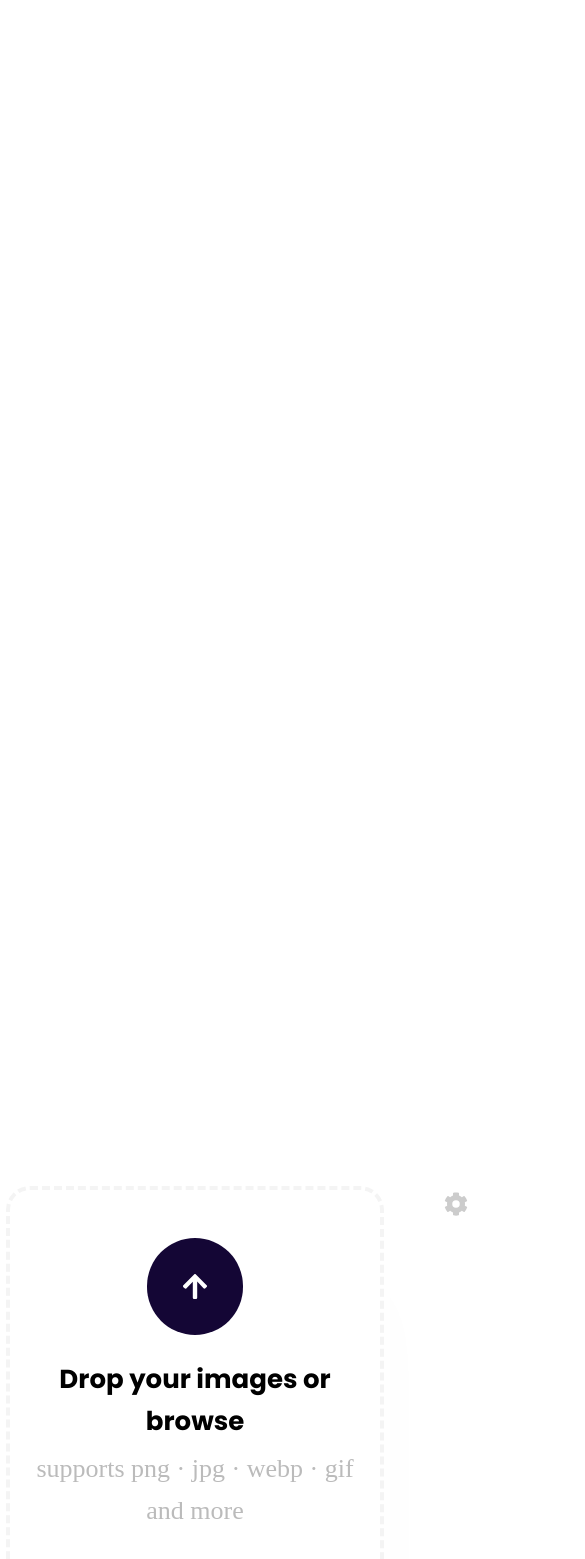
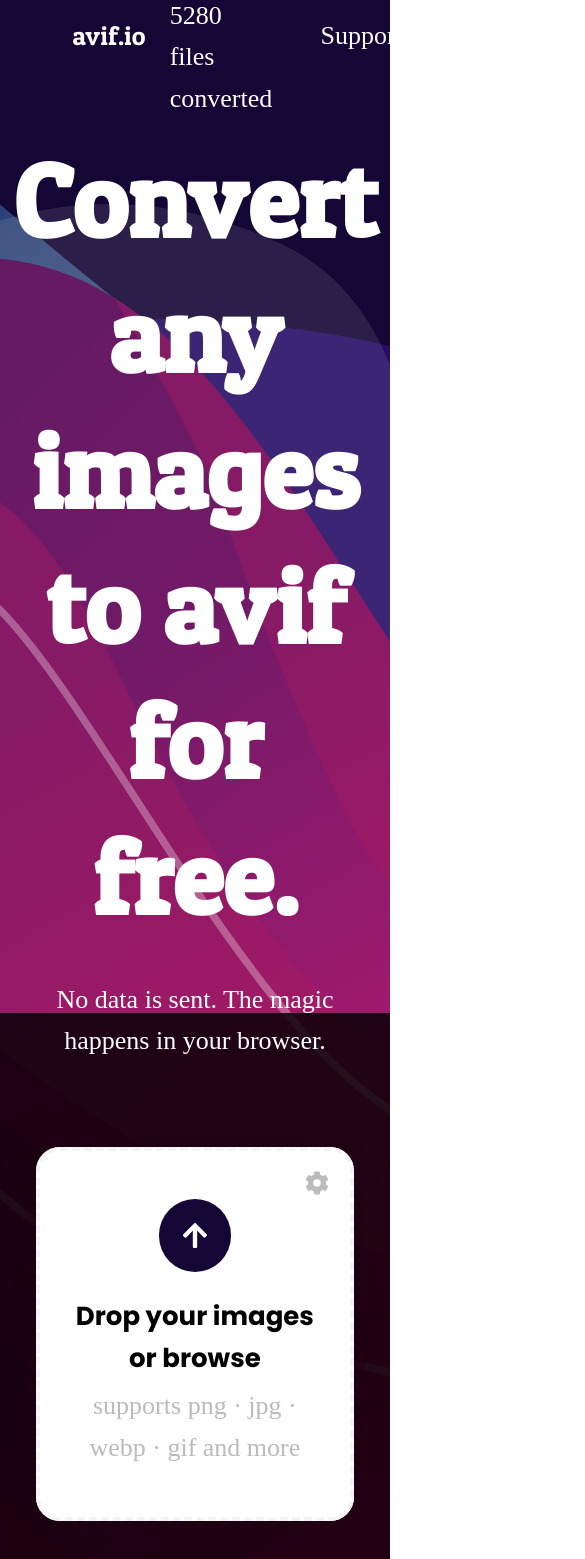
Before and after one commit to loki315zx/avif.io, a Next.js app: page / in a window 390 px wide. Shown: the top 1559 px of the page, 585 px wide, since content can reach past the window. Built offline with nearby package versions, Linux system fonts and the light colour scheme; a web font is replaced by a local one.

Commit message:
further changes

```diff
--- a/components/App.tsx
+++ b/components/App.tsx
@@ -21,7 +21,6 @@ export default function App() {
     useYuv444: false,
     keepTransparency: true,
   });
-  const [tutorial, setTutorial] = useState("css");
 
   useEffect(() => {
     setConverter(new Converter());
@@ -89,28 +88,6 @@ export default function App() {
       </div>
 
 
-      <div className="section center" id="about">
-        created by{" "}
-        <a
-          title="ux designer"
-          href="https://www.linkedin.com/in/justinschmitz97/"
-        >
-          Justin Schmitz
-        </a>{" "}
-        &{" "}
-        <a title="programmer" href="https://github.com/ennmichael">
-          Niksa Sporin
-        </a>
-        <div>
-        This website uses GA to improve performance.
-        <a
-          href="https://tools.google.com/dlpage/gaoptout?hl=de"
-          title="google analytics"
-        >
-          Click to deactivate.
-        </a>
-        </div>
-      </div>
     </div>
   );
 }
--- a/components/Conversion.tsx
+++ b/components/Conversion.tsx
@@ -113,22 +113,18 @@ export default function Conversion(props: ConversionProps) {
       href={outputObjectURL}
       className={`conversion ${finished ? "finished" : "progress"}`}
     >
-      <div className="flex-center">
+      <div className="conversion_information">
         <p className="filename">
           {fileName}
           {finished ? ".avif" : ""}
         </p>
-        <span className="remaining-time">
-          {" "}
-          {!finished && remainingTime && " · " + remainingTime}
+        <div className="conversion_meta">
+
+        <span className="conversion_format">
+        {originalFormat} · {prettyBytes(originalSize)}
         </span>
-      </div>
-      <div className="flex-center">
-        <p className={"meta"}>
-          <span className="originalformat">
-            {originalFormat} · {prettyBytes(originalSize)}
-          </span>
-          <span className="conversionformat">
+
+          <span className="conversion_outcome">
             {percentageSaved > 0 && (
               <>
                 {" "}
@@ -136,7 +132,13 @@ export default function Conversion(props: ConversionProps) {
               </>
             )}{" "}
           </span>
-        </p>
+
+        <span className="remaining-time">
+          {" · "}
+          {!finished && remainingTime && "" + remainingTime}
+        </span>
+
+        </div>
       </div>
       <span className={"download"} />
       <ProgressBar progress={progress} />
--- a/components/ConversionsCounter.tsx
+++ b/components/ConversionsCounter.tsx
@@ -15,13 +15,13 @@ d += 0.1;
 d = Math.round(d * 10) / 10;
 e = Math.round(e * 10) / 10;
 count += (Math.pow(b+c+d, e)/10);
-count = Math.round(count);
+count = Math.round(count / 40) * 40;
 }
 
 export default function ConversionsCounter() {
   return (
     <div className="conversionscounter">
-      already {count} files converted, without uploading
+      over {count} files converted
     </div>
   );
 }
--- a/components/ProgressBar.tsx
+++ b/components/ProgressBar.tsx
@@ -12,8 +12,9 @@ export default function ProgressBar(props: ProgressBarProps) {
   };
 
   return (
-    <div className={"bar-container"}>
+    <>
       <div className={"bar-inner"} style={innerStyle} />
-    </div>
+      <div className={"bar-inner-small"} style={innerStyle} />
+    </>
   );
 }
--- a/styles/globals.css
+++ b/styles/globals.css
@@ -6,12 +6,12 @@
   --f2: calc(var(--f1) * 2);
   --f3: calc(var(--f2) * 2);
 
-  --s0: 8px;
+  --s0: calc(4px + 0.5vh);
   --s1: calc(var(--s0) * 2);
   --s2: calc(var(--s1) * 2);
   --s3: calc(var(--s2) * 2);
-  --s4: calc(var(--s3) * 2);
-  --s5: calc(var(--s4) * 2);
+  --s4: calc(var(--s3) * 1.5);
+  --s5: calc(var(--s4) * 1.5);
 
   --lineheight-text: 1.6;
   --lineheight-headline: 1.3;
@@ -233,14 +233,27 @@ span {
   background-size: cover;
   background-position: top left;
   padding: var(--s2);
+  position:relative
+}
+
+.app-container:before {
+  background: black;
+  position: absolute;
+  top: 120vh;
+  bottom: 0px;
+  content: "";
+  right: 0;
+  left: 0;
+  opacity: 0.8;
+  backdrop-filter: blur(200px);
 }
 
 .main-container {
   display: flex;
   justify-content: center;
   align-items: center;
-  padding: var(--s0);
-  max-width: calc(var(--s5) * 3);
+  padding: var(--s1);
+  max-width: calc(var(--s5) * 6);
   border-radius: var(--radius500);
   box-shadow: 0 2.8px 2.2px rgba(43, 51, 60, 0.003),
     0 6.7px 5.3px rgba(43, 51, 60, 0.004), 0 12.5px 10px rgba(43, 51, 60, 0.005),
@@ -263,7 +276,7 @@ span {
   background: var(--white);
   z-index: 99;
   border-radius: var(--radius500);
-  transition: all 0.2s ease-in-out;
+  transition: all 0.2s ease-in-out
 }
 
 .dropzone-container.active {
@@ -329,17 +342,16 @@ span {
 .conversion {
   display: flex;
   justify-content: space-between;
-  padding: var(--s1);
   border-radius: var(--radius300);
   margin-top: var(--s1);
   align-self: normal;
-  align-items: center;
   position: relative;
   background: var(--white);
   color: var(--blue800);
   animation: flip-in-hor-bottom 0.6s cubic-bezier(0.25, 0.46, 0.45, 0.94) both;
   z-index: 1;
   pointer-events: none;
+  flex-direction: column;
 }
 
 .conversion:first-of-type {
@@ -353,24 +365,38 @@ span {
 
 .bar-container {
   position: absolute;
-  border-radius: 2px 0 0 2px;
+  border-radius: var(--radius300);
   margin: 0;
   z-index: 0;
-  bottom: var(--s0);
-  height: calc(var(--s0) / 2);
-  background: var(--blue100);
-  width: calc(100% - var(--s1));
+  bottom: 0;
+  top: 0;
+  left: 0;
+  right: 0;
 }
 
 .bar-inner {
-  height: 100%;
   transition: all 0.3s ease-out;
-  background-color: var(--blue500);
+  background-color: var(--gray1);
   border-radius: var(--radius300);
+  position: absolute;
+  top: 0;
+  left: 0;
+  bottom: 0;
 }
 
+.bar-inner-small {
+  height: 2px;
+  transition: all 0.3s ease-out;
+  background: linear-gradient(90deg, var(--color100), var(--color300), var(--color500));
+  margin-bottom: var(--s1);
+  z-index:999
+}
+
+
+
 .progress .bar-inner {
-  border-radius: 12px 0 0 12px;
+  border-radius: var(--radius300) 0 0 var(--radius300);
+  background: var(--gray1);
 }
 
 .finished-conversion {
@@ -378,18 +404,20 @@ span {
 }
 
 .conversion.finished {
-  background: var(--white);
-  color: var(--blue800);
   animation-duration: 0.75s;
   animation-name: bounceIn;
   pointer-events: all;
 }
 
-.meta {
-  color: var(--blue700);
-  margin-right: var(--s3);
-  border-radius: var(--radius300);
-  padding: var(--s0);
+.conversion_information {
+  display: flex;
+    flex-direction: column;
+    align-items: baseline;
+    padding: var(--s1);
+}
+
+.conversion_meta {
+  color: var(--gray2);
   z-index: 999;
 }
 
@@ -397,25 +425,23 @@ span {
   position: relative;
   z-index: 99;
   text-align: left;
-  max-width: 360px;
+  max-width: 300px;
   white-space: nowrap;
   overflow: hidden;
   text-overflow: ellipsis;
+  font-weight: bold;
 }
 
 .download {
-  width: var(--s3);
+  width: var(--s4);
   transition: all 0.3s ease;
   transform: scale(0);
   position: absolute;
   right: 0;
   height: 100%;
-  border-radius: 0 8px 8px 0;
-  background: radial-gradient(
-    circle at bottom right,
-    #29a2ff 50%,
-    #00c1ff 100%
-  );
+  border-radius: 0 var(--radius300) var(--radius300) 0;
+  background: radial-gradient( circle at bottom right, var(--color500) 30%, var(--color300) 100% );
+  z-index: 9999;
 }
 
 .download:after {
@@ -430,7 +456,7 @@ span {
   background-size: 25%;
   background-repeat: no-repeat;
   background-position: center;
-  border-radius: 0 8px 8px 0;
+  border-radius: 0 var(--radius300) var(--radius300) 0;
   z-index: 99999;
 }
 
@@ -438,23 +464,7 @@ span {
   transform: scale(1);
 }
 
-.finished .download:before {
-  content: "";
-  position: absolute;
-  animation: pulse 2s 1;
-  animation-delay: 2s;
-  top: 0;
-  left: 0;
-  bottom: 0;
-  right: 0;
-  height: 100%;
-  border-radius: 0 8px 8px 0;
-  width: var(--s3);
-}
 
-.download:hover {
-  transform: scale(0.9);
-}
 
 .downloadall {
   background-color: var(--blue500);
@@ -485,11 +495,11 @@ span {
   display: none;
 }
 
-.finished .originalformat {
+.finished .conversion_format {
   display: none;
 }
 
-.progress .conversionformat {
+.progress .conversion_outcome {
   display: none;
 }
 
@@ -816,15 +826,20 @@ h2.infobox:hover:before {
   width: 24px;
   right: 0;
   height: 24px;
-  padding: var(--s2);
+  padding: var(--s3);
   display: block;
-  background-image: url("../assets/images/settings.svg");
-  background-size: 24px;
-  background-repeat: no-repeat;
-  background-position: center;
   transition: all 0.6s cubic-bezier(0.25, 0.46, 0.45, 0.94);
-  filter: brightness(0.8);
   z-index: 999;
+  cursor: pointer;
+  background-color: var(--gray2);
+  mask-image: url("../assets/images/settings.svg");
+  mask-size: 24px;
+  mask-position: center center;
+  mask-repeat: no-repeat;
+}
+
+.cog-button svg {
+  fill:blue
 }
 
 .cog-button.open {
@@ -923,6 +938,7 @@ h2.infobox:hover:before {
 .remaining-time {
   opacity: 0;
   z-index: 999;
+  color:var(--gray2)
 }
 
 .progress .remaining-time {
@@ -1082,99 +1098,5 @@ h2.infobox:hover:before {
 /**/
 
 @media only screen and (max-width: 768px) {
-  .section {
-    padding: 6vw;
-    padding-top: var(--s4);
-  }
 
-  .flex-center {
-    display: block;
-  }
-
-  .carousel {
-    grid-template-columns: 1fr;
-    grid-gap: var(--s3);
-    padding: inherit;
-  }
-
-  .slide {
-    padding: var(--s2);
-  }
-
-  .center {
-    text-align: left;
-  }
-
-  .explanation-image {
-    flex: 7;
-    min-height: 30vh;
-    position: relative;
-    margin: var(--s1) 0 var(--s4);
-  }
-
-  .f1.secondary.s4.center {
-    display: none;
-  }
-
-  .settings_cog {
-    overflow: hidden;
-  }
-
-  .cog-button {
-    right: -90px;
-  }
-
-  .f3.blue.bold.f2.s2.center {
-    margin: 0;
-  }
-
-  .left-half .secondary {
-    margin-bottom: var(--s3);
-  }
-
-  .main-container {
-    width: 100%;
-    border-radius: 0;
-    background: none;
-  }
-
-  .app-container {
-    padding: var(--s4) 0 var(--s4);
-    min-height: 100vh;
-  }
-
-  .download {
-    width: var(--s4);
-  }
-
-  .meta {
-    font-size: var(--f0);
-    margin-right: var(--s4);
-  }
-  .filename {
-    max-width: 120px;
-  }
-
-  .downloadall {
-    padding: var(--s3) var(--s4);
-  }
-  .share-container {
-    top: var(--s1);
-    bottom: inherit;
-  }
-  .infobox:before {
-    display: none;
-  }
-
-  .app-container {
-    background: var(--blue500);
-  }
-
-  .app-container:before {
-    content: none;
-  }
-
-  #howto:after {
-    content: none;
-  }
 }
```
Also changed, not shown: assets/images/settings.svg.
